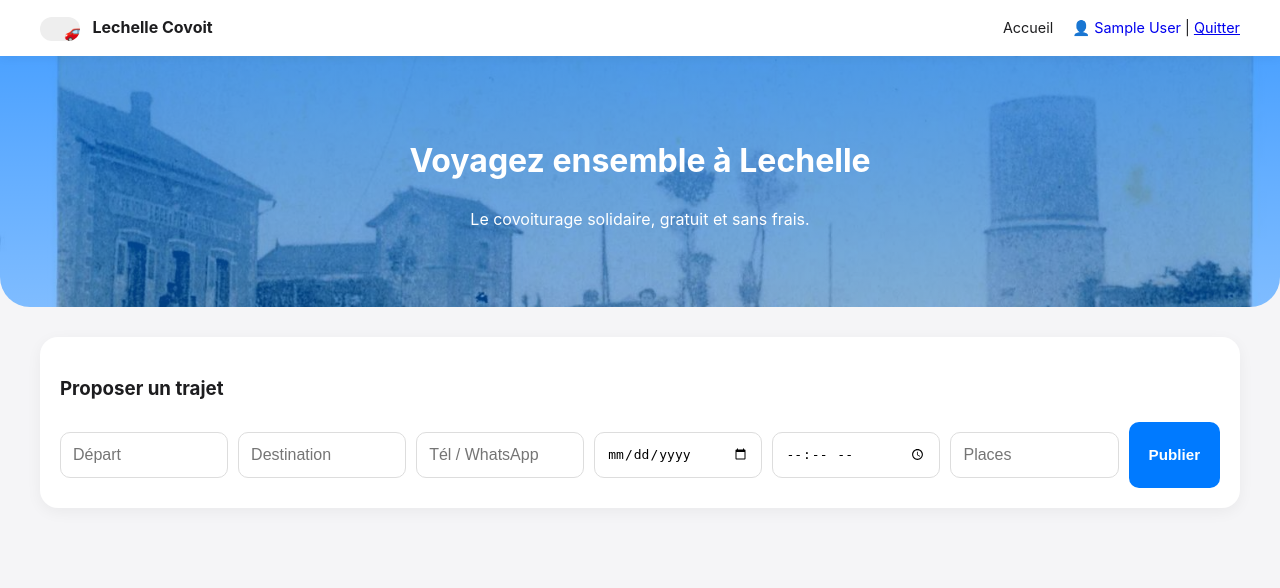
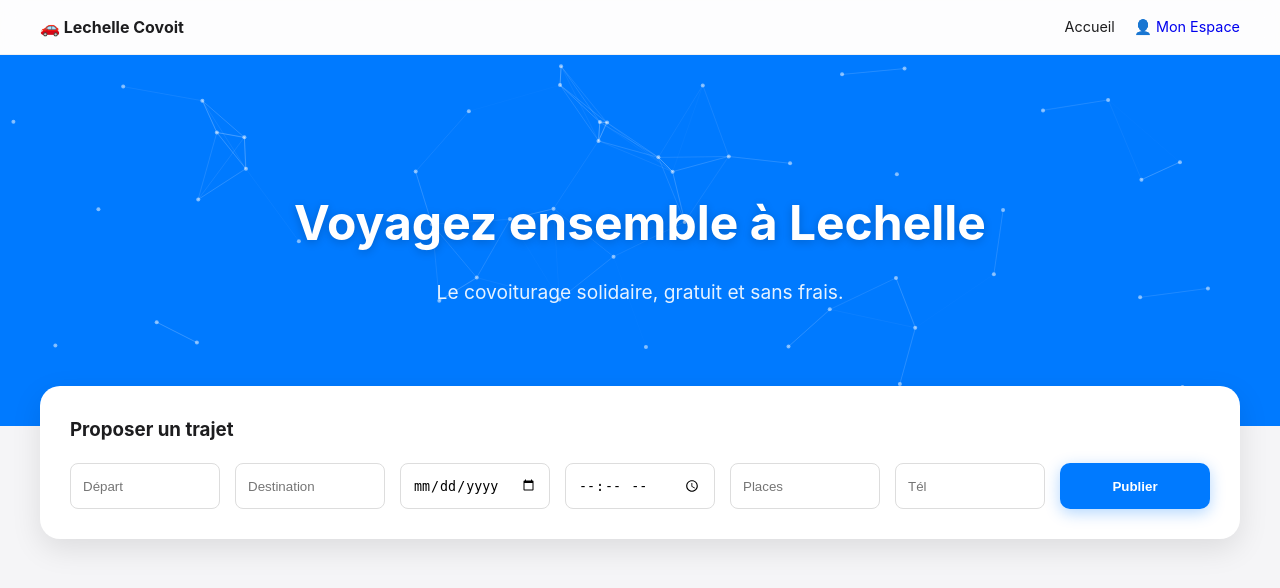
Before and after one commit to rahultankhiwale05/lechcovo, a Flask app: page / in a window 1280 px wide. Shown: the top 588 px of the page. Run offline with Flask 3, Linux system fonts and the light colour scheme; the visitor is signed in with stand-in values (Sample User, id 1); data that the repository does not hold is empty; some libraries are stand-ins or nearby versions.

Commit message:
using p5js to make home page look better

```diff
--- a/templates/base.html
+++ b/templates/base.html
@@ -4,67 +4,35 @@
     <meta charset="UTF-8">
     <title>{% block title %}Lechelle Covoit{% endblock %}</title>
     <meta name="viewport" content="width=device-width, initial-scale=1">
+    <script src="https://cdnjs.cloudflare.com/ajax/libs/p5.js/1.4.1/p5.min.js"></script>
     <link rel="stylesheet" href="https://unpkg.com/leaflet@1.9.4/dist/leaflet.css" />
     <style>
         :root { --accent: #007aff; --bg: #f5f5f7; --gray: #8e8e93; --red: #ff3b30; }
-        body { margin: 0; font-family: -apple-system, sans-serif; background: var(--bg); color: #1d1d1f; line-height: 1.5; }
-        .container { max-width: 1200px; margin: 0 auto; padding: 0 20px; }
+        body { margin: 0; font-family: -apple-system, sans-serif; background: var(--bg); color: #1d1d1f; line-height: 1.5; overflow-x: hidden; }
+        .nav { background: rgba(255, 255, 255, 0.8); backdrop-filter: blur(10px); padding: 15px 0; position: sticky; top: 0; z-index: 1000; border-bottom: 1px solid rgba(0,0,0,0.05); }
+        .container { max-width: 1200px; margin: 0 auto; padding: 0 20px; position: relative; z-index: 2; }
+        .btn { padding: 12px 20px; border-radius: 10px; font-weight: 600; text-decoration: none; display: inline-block; cursor: pointer; border: none; transition: 0.3s; text-align: center; }
+        .btn-primary { background: var(--accent); color: white; box-shadow: 0 4px 15px rgba(0,122,255,0.3); }
+        .btn-primary:hover { transform: translateY(-2px); box-shadow: 0 6px 20px rgba(0,122,255,0.4); }
 
-        /* Navigation & Logo Animation */
-        .nav { background: white; padding: 15px 0; box-shadow: 0 2px 10px rgba(0,0,0,0.05); position: sticky; top: 0; z-index: 1000; }
-        .car-track { position: relative; width: 40px; height: 24px; overflow: hidden; background: #eee; border-radius: 12px; display: inline-block; vertical-align: middle; }
-        .driving-car { position: absolute; font-size: 1.2rem; animation: drive 3s linear infinite; }
-        @keyframes drive { 0% { transform: translateX(40px); } 100% { transform: translateX(-40px); } }
-
-        /* Shared Buttons & Forms */
-        .btn { padding: 12px 20px; border-radius: 10px; font-weight: 600; text-decoration: none; display: inline-block; cursor: pointer; border: none; font-size: 0.95em; transition: 0.2s; text-align: center; }
-        .btn-primary { background: var(--accent); color: white; }
-        .btn-primary:hover { opacity: 0.9; }
-
-        /* Auth Form Box Styling */
-        .form-box { background: white; padding: 30px; border-radius: 20px; box-shadow: 0 10px 30px rgba(0,0,0,0.1); width: 100%; max-width: 400px; margin: 50px auto; }
-        input { width: 100%; padding: 12px; margin: 10px 0; border: 1px solid #ddd; border-radius: 10px; box-sizing: border-box; font-size: 1em; }
-
-        /* Flash Messages */
-        .flash { padding: 10px; background: #fff3cd; border: 1px solid #ffeeba; color: #856404; border-radius: 10px; margin-bottom: 20px; text-align: center; }
-
-        /* Hero Styling (Specific to Index) */
-        .hero {
-            background: linear-gradient(rgba(0,122,255,0.7), rgba(0,122,255,0.5)),
-                        url("/static/carte-postale-ancienne-lechelle-20_0.jpg") center/cover;
-            color: white; padding: 60px 20px; text-align: center; border-radius: 0 0 30px 30px;
-        }
+        /* Canvas container for p5.js */
+        #canvas-parent { position: absolute; top: 0; left: 0; width: 100%; height: 100%; z-index: 1; pointer-events: none; }
     </style>
 </head>
 <body>
     <div class="nav">
         <div class="container" style="display:flex; justify-content:space-between; align-items:center;">
-            <div>
-                <div class="car-track"><span class="driving-car">🚗</span></div>
-                <strong style="margin-left:8px;">Lechelle Covoit</strong>
-            </div>
+            <strong>🚗 Lechelle Covoit</strong>
             <div style="font-size: 0.9em;">
                 <a href="/" style="text-decoration:none; margin-right:15px; color:inherit;">Accueil</a>
                 {% if current_user.is_authenticated %}
-                    <a href="/my-account" style="text-decoration:none;">👤 {{ current_user.name }}</a> | <a href="/logout">Quitter</a>
+                    <a href="/my-account" style="text-decoration:none;">👤 Mon Espace</a>
                 {% else %}
-                    <a href="/login" style="text-decoration:none;">Connexion</a> | <a href="/signup" style="text-decoration:none;">S'inscrire</a>
+                    <a href="/login" style="text-decoration:none;">Connexion</a>
                 {% endif %}
             </div>
         </div>
     </div>
-
-    <div class="container">
-        {% with messages = get_flashed_messages() %}
-          {% if messages %}
-            {% for message in messages %}
-              <div class="flash">{{ message }}</div>
-            {% endfor %}
-          {% endif %}
-        {% endwith %}
-    </div>
-
     {% block content %}{% endblock %}
-
 </body>
 </html>
--- a/templates/index.html
+++ b/templates/index.html
@@ -1,72 +1,99 @@
 {% extends "base.html" %}
 {% block content %}
-<div class="hero">
-    <h1>Voyagez ensemble à Lechelle</h1>
-    <p>Le covoiturage solidaire, gratuit et sans frais.</p>
+<div class="hero" style="position: relative; overflow: hidden; background: #007aff; color: white; padding: 100px 20px; text-align: center;">
+    <div id="canvas-parent"></div>
+
+    <div class="container">
+        <h1 style="font-size: 3rem; margin-bottom: 10px; text-shadow: 0 2px 10px rgba(0,0,0,0.2);">Voyagez ensemble à Lechelle</h1>
+        <p style="font-size: 1.2rem; opacity: 0.9;">Le covoiturage solidaire, gratuit et sans frais.</p>
+    </div>
 </div>
 
-<div class="container">
-    {% if not current_user.is_authenticated %}
-    <div style="display: grid; grid-template-columns: repeat(auto-fit, minmax(280px, 1fr)); gap: 20px; margin-top: -30px;">
-        <div style="background: white; padding: 25px; border-radius: 20px; text-align: center; box-shadow: 0 10px 25px rgba(0,0,0,0.1);">
-            <div style="font-size:2rem; margin-bottom:10px;">📱</div>
-            <h3>S'inscrire</h3>
-            <p style="color:var(--gray);">Créez votre profil pour commencer.</p>
-            <a href="/signup" class="btn btn-primary">Rejoindre</a>
-        </div>
-        <div style="background: white; padding: 25px; border-radius: 20px; text-align: center; box-shadow: 0 10px 25px rgba(0,0,0,0.1);">
-            <div style="font-size:2rem; margin-bottom:10px;">📍</div>
-            <h3>Publiez</h3>
-            <p style="color:var(--gray);">Partagez vos trajets.</p>
-        </div>
-    </div>
-    {% else %}
-    <div style="background: white; padding: 20px; border-radius: 18px; margin: 30px 0; box-shadow: 0 4px 15px rgba(0,0,0,0.05);">
-        <h3>Proposer un trajet</h3>
-        <form action="/publish" method="post" style="display: flex; flex-wrap: wrap; gap: 10px;">
-            <input name="departure" placeholder="Départ" required style="flex:1;">
-            <input name="destination" placeholder="Destination" required style="flex:1;">
-            <input name="contact" placeholder="Tél / WhatsApp" required style="flex:1;">
-            <input type="date" name="date" required style="flex:1;">
-            <input type="time" name="time" required style="flex:1;">
-            <input type="number" name="seats" placeholder="Places" min="1" required style="flex:1;">
+<div class="container" style="margin-top: -40px;">
+    {% if current_user.is_authenticated %}
+    <div style="background: white; padding: 30px; border-radius: 20px; box-shadow: 0 10px 30px rgba(0,0,0,0.1); margin-bottom: 40px;">
+        <h3 style="margin-top:0;">Proposer un trajet</h3>
+        <form action="/publish" method="post" style="display: grid; grid-template-columns: repeat(auto-fit, minmax(150px, 1fr)); gap: 15px;">
+            <input name="departure" placeholder="Départ" required style="padding:12px; border-radius:8px; border:1px solid #ddd;">
+            <input name="destination" placeholder="Destination" required style="padding:12px; border-radius:8px; border:1px solid #ddd;">
+            <input type="date" name="date" required style="padding:12px; border-radius:8px; border:1px solid #ddd;">
+            <input type="time" name="time" required style="padding:12px; border-radius:8px; border:1px solid #ddd;">
+            <input type="number" name="seats" placeholder="Places" min="1" required style="padding:12px; border-radius:8px; border:1px solid #ddd;">
+            <input name="contact" placeholder="Tél" required style="padding:12px; border-radius:8px; border:1px solid #ddd;">
             <button type="submit" class="btn btn-primary">Publier</button>
         </form>
     </div>
     {% endif %}
 
-    <div style="display: grid; grid-template-columns: repeat(auto-fill, minmax(320px, 1fr)); gap: 20px; margin-top: 40px;">
+    <div style="display: grid; grid-template-columns: repeat(auto-fill, minmax(320px, 1fr)); gap: 25px;">
         {% for r in rides %}
-        <div style="background: white; border-radius: 18px; overflow: hidden; box-shadow: 0 4px 15px rgba(0,0,0,0.08);">
-            <div id="map_{{ r.id }}" style="height:150px;" data-dep="{{ r.departure }}" data-dest="{{ r.destination }}"></div>
-            <div style="padding:15px;">
-                <strong>{{ r.departure }} ➔ {{ r.destination }}</strong><br>
-                <small style="color:var(--gray);">Le {{ r.date|date_french }} à {{ r.time }} | Par: {{ r.driver_name }}</small>
-                <div style="margin: 10px 0;">💺 {{ r.seats }} places</div>
-                <a href="/reserve/{{ r.id }}" class="btn btn-primary" style="width:100%;">Réserver</a>
+        <div style="background: white; border-radius: 20px; overflow: hidden; box-shadow: 0 4px 20px rgba(0,0,0,0.08); transition: 0.3s;" onmouseover="this.style.transform='translateY(-5px)'" onmouseout="this.style.transform='translateY(0)'">
+            <div id="map_{{ r.id }}" style="height:160px;" data-dep="{{ r.departure }}" data-dest="{{ r.destination }}"></div>
+            <div style="padding:20px;">
+                <div style="font-weight: bold; font-size: 1.1rem; margin-bottom: 5px;">{{ r.departure }} ➔ {{ r.destination }}</div>
+                <div style="color: var(--gray); font-size: 0.9rem; margin-bottom: 15px;">
+                    📅 {{ r.date|date_french }} à {{ r.time }}<br>
+                    👤 Par {{ r.driver_name }}
+                </div>
+                <div style="display:flex; justify-content:space-between; align-items:center;">
+                    <span style="font-weight:600; color:var(--accent);">💺 {{ r.seats }} places</span>
+                    <a href="/reserve/{{ r.id }}" class="btn btn-primary" style="padding:8px 20px; font-size:0.9rem;">Réserver</a>
+                </div>
             </div>
         </div>
         {% endfor %}
     </div>
 </div>
 
-<script src="https://unpkg.com/leaflet@1.9.4/dist/leaflet.js"></script>
 <script>
-    async function geocode(city) {
-        const res = await fetch(`https://nominatim.openstreetmap.org/search?format=json&q=${encodeURIComponent(city)}&limit=1`);
-        const data = await res.json();
-        return data.length > 0 ? [parseFloat(data[0].lat), parseFloat(data[0].lon)] : null;
-    }
-    async function init() {
-        for (let el of document.querySelectorAll('[id^="map_"]')) {
-            const dep = await geocode(el.dataset.dep), dest = await geocode(el.dataset.dest);
-            if (dep && dest) {
-                const map = L.map(el.id, {zoomControl: false, attributionControl: false}).setView(dep, 10);
-                L.tileLayer('https://{s}.tile.openstreetmap.org/{z}/{x}/{y}.png').addTo(map);
-                L.polyline([dep, dest], {color: '#007aff', weight: 4}).addTo(map);
-            }
+    let particles = [];
+
+    function setup() {
+        let canvas = createCanvas(windowWidth, 350); // Match hero height
+        canvas.parent('canvas-parent');
+        for (let i = 0; i < 50; i++) {
+            particles.push(new Particle());
         }
     }
-    window.onload = init;
+
+    function draw() {
+        clear(); // Keep background transparent to see the CSS gradient
+        particles.forEach(p => {
+            p.update();
+            p.draw();
+            p.connect(particles);
+        });
+    }
+
+    class Particle {
+        constructor() {
+            this.pos = createVector(random(width), random(height));
+            this.vel = createVector(random(-0.5, 0.5), random(-0.5, 0.5));
+            this.size = 4;
+        }
+        update() {
+            this.pos.add(this.vel);
+            if (this.pos.x > width || this.pos.x < 0) this.vel.x *= -1;
+            if (this.pos.y > height || this.pos.y < 0) this.vel.y *= -1;
+        }
+        draw() {
+            noStroke();
+            fill('rgba(255, 255, 255, 0.5)');
+            circle(this.pos.x, this.pos.y, this.size);
+        }
+        connect(others) {
+            others.forEach(other => {
+                let d = dist(this.pos.x, this.pos.y, other.pos.x, other.pos.y);
+                if (d < 100) {
+                    stroke(`rgba(255, 255, 255, ${map(d, 0, 100, 0.2, 0)})`);
+                    line(this.pos.x, this.pos.y, other.pos.x, other.pos.y);
+                }
+            });
+        }
+    }
+
+    function windowResized() {
+        resizeCanvas(windowWidth, 350);
+    }
 </script>
 {% endblock %}
```
